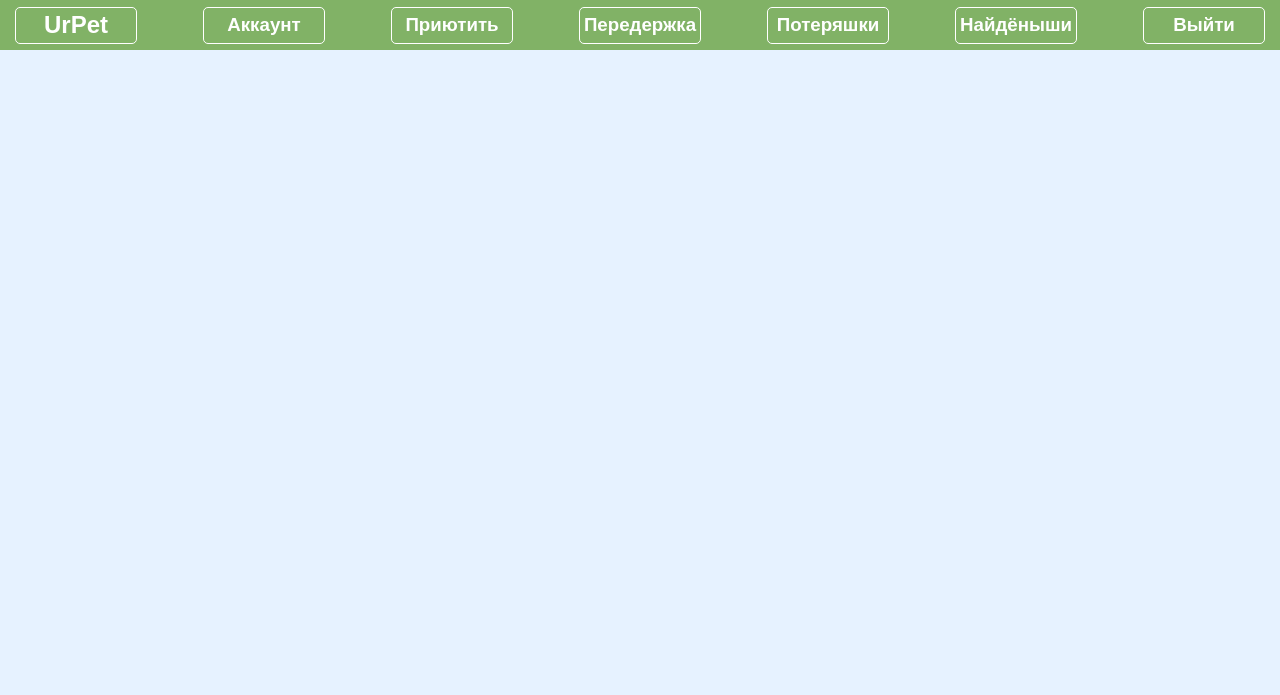
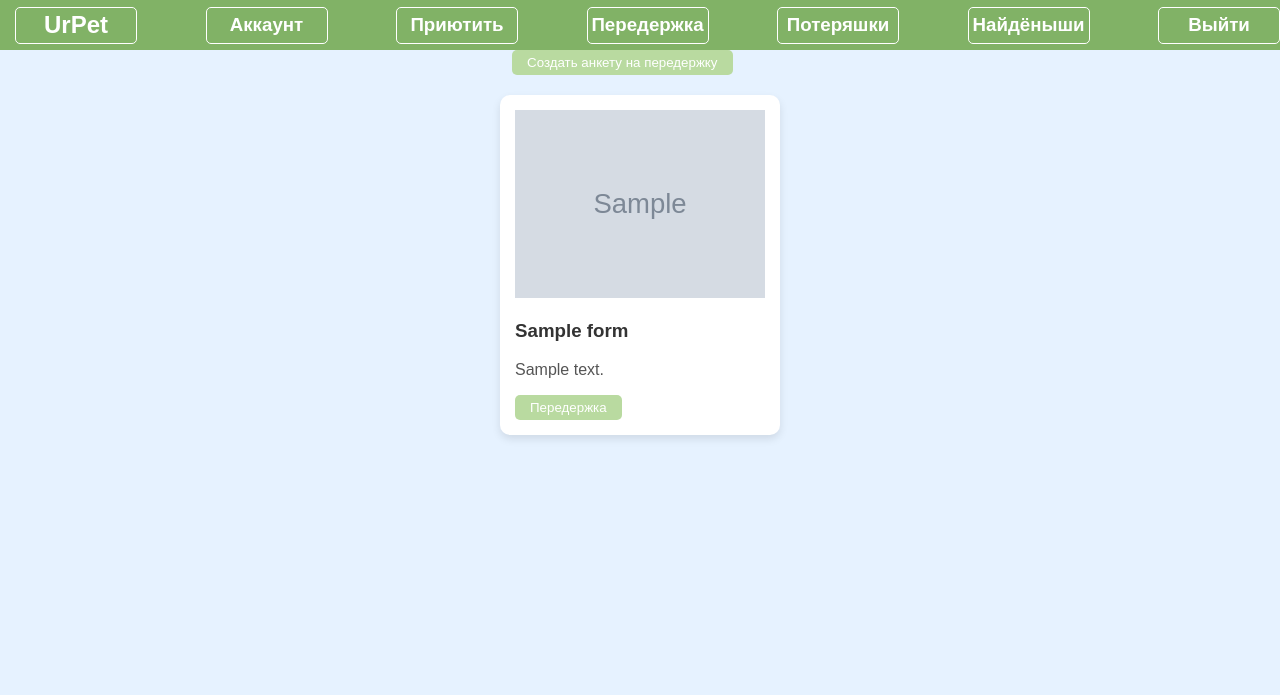
Before and after one commit to voutoad/urpet, a Flask app: page /overexposure in a window 1280 px wide. Shown: the top 695 px of the page. Run offline with Flask 3, Linux system fonts and the light colour scheme; a user stored in the database is signed in; tables that the repository leaves empty hold one stand-in row (values such as "Sample post"); grey boxes marked "Sample" are stand-in pictures; parts of the project's set-up code (start-up, migrations or seed data) failed here and were passed over; some libraries are stand-ins or nearby versions.

Commit message:
added overexposure

```diff
--- a/server/forms/animal_form.py
+++ b/server/forms/animal_form.py
@@ -1,6 +1,6 @@
 from flask_wtf import FlaskForm
 from flask_wtf.file import FileRequired
-from wtforms import StringField, HiddenField, BooleanField, TimeField, DateField, FileField
+from wtforms import StringField, HiddenField, BooleanField, DateField, FileField, Field
 from wtforms.validators import DataRequired
 
 
@@ -12,5 +12,6 @@ class CreateAnimalForm(FlaskForm):
     img = FileField('Изображение', validators=[FileRequired()])
     date = DateField('Какого числа', validators=[DataRequired()])
     redirect = HiddenField('redirect')
-    at_time = TimeField('Во время', validators=[DataRequired()])
+    at_time = StringField('Во время', validators=[DataRequired()])
     address = StringField('Где', validators=[DataRequired()])
+    overexposure = BooleanField('overexposure', validators=[])
--- a/server/models/animal_form.py
+++ b/server/models/animal_form.py
@@ -21,4 +21,5 @@ class Animal(db.Model):
     date: Mapped[datetime.date] = mapped_column(
         default=datetime.datetime.now().date
     )
+    overexposure: Mapped[bool] = mapped_column(default=False)
     at_time: Mapped[str]
--- a/server/routes/animal_form.py
+++ b/server/routes/animal_form.py
@@ -40,6 +40,7 @@ def new_animal():
             'address': form.address.data,
             'coords': get_coords_by_address(form.address.data),
             'is_approved': appr,
+            'overexposure': form.overexposure.data,
         }
         p.save(uri)
         ANIMAL.create(**data)
@@ -62,7 +63,7 @@ def get_lost():
     ]
 
 
-def found():
+def found_animal():
     return [
         {
             'id': i.id,
--- a/server/routes/urls.py
+++ b/server/routes/urls.py
@@ -13,7 +13,7 @@ app.add_url_rule('/map', view_func=map_animals, methods=['GET', 'POST'])
 app.add_url_rule('/about', view_func=about, methods=['GET'])
 app.add_url_rule('/create-form/', view_func=new_animal, methods=['POST'])
 app.add_url_rule('/get-lost/', view_func=get_lost, methods=['GET'])
-app.add_url_rule('/poter/', view_func=found, methods=['GET'])
+app.add_url_rule('/poter/', view_func=found_animal, methods=['GET'])
 
 # AUTH
 app.add_url_rule('/auth/login/', view_func=login, methods=['POST'])
--- a/server/routes/user.py
+++ b/server/routes/user.py
@@ -39,7 +39,9 @@ def addopt():
 
 @login_required
 def overexposure():
-    return render_template('overexposure.html')
+    animals = ANIMAL.get_overexposure()
+    form = CreateAnimalForm()
+    return render_template('overexposure.html', animals=animals, form=form)
 
 
 @login_required
--- /dev/null
+++ b/server/static/css/peredershka.css
@@ -0,0 +1,204 @@
+body {
+    background-color: #e6f2ff;
+    padding: 0;
+    margin: 0;
+    min-height: 100vh;
+    font-family: 'Arial', sans-serif;
+    color: #333;
+}
+
+main {
+    position: relative;
+    min-height: 100vh;
+}
+
+.create {
+    margin-left: 40%;
+    background-color: #b9daa0;
+    color: white;
+    border: none;
+    padding: 5px 15px;
+    border-radius: 5px;
+}
+
+.create:hover {
+    background-color: #a3df76;
+}
+
+.top-barfixed {
+    background-color: #81b266;
+    height: 50px;
+    width: 100%;
+    display: flex;
+    align-items: center;
+    justify-content: space-between;
+}
+
+.top-barfixed a {
+    height: 35px;
+    width: 120px;
+    margin-left: 15px;
+    background-color: #81b266;
+    border-radius: 5px;
+    color: white;
+    border: 1px solid white;
+    text-decoration: none;
+    display: flex;
+    align-items: center;
+    justify-content: center;
+}
+
+.top-barfixed a:hover {
+    background-color: #6c914c;
+}
+
+.animal-cards {
+    display: flex;
+    flex-wrap: wrap;
+    justify-content: space-around;
+}
+
+.animal-card {
+    background-color: white;
+    max-width: 250px;
+    margin: 20px;
+    padding: 15px;
+    border-radius: 10px;
+    box-shadow: 0 4px 8px rgba(0, 0, 0, 0.1);
+}
+
+.animal-card img {
+    max-width: 100%;
+    height: auto;
+}
+
+.animal-card h3 {
+    color: #333;
+}
+
+.animal-card p {
+    color: #555;
+}
+
+.animal-card button {
+    background-color: #b9daa0;
+    color: white;
+    border: none;
+    padding: 5px 15px;
+    border-radius: 5px;
+}
+
+.animal-card button:hover {
+    background-color: #a3df76;
+}
+
+.footer {
+    background-color: #81b266;
+    color: white;
+    text-align: center;
+    padding-top: 20px;
+    padding-bottom: 20px;
+    position: relative;
+    min-height: 2.5rem;
+}
+
+
+@media screen and (max-width: 768px) {
+
+    .top-barfixed {
+        flex-direction: column;
+        align-items: center;
+        height: auto;
+        padding-bottom: 10px;
+    }
+
+    .top-barfixed a {
+        width: calc(50% - 10px);
+        margin-left: 5px;
+        margin-right: 5px;
+        margin-bottom: 10px;
+    }
+
+    .animal-cards {
+        flex-direction: column;
+        align-items: center;
+    }
+
+    .animal-card {
+        max-width: 90%;
+        margin-bottom: 20px;
+    }
+
+    .footer {
+        font-size: smaller;
+        padding-top: 15px;
+        padding-bottom: 15px;
+    }
+}
+
+.modal {
+    display: none;
+    position: fixed;
+    z-index: 1000;
+    left: 0;
+    top: 0;
+    width: 100%;
+    height: 100%;
+    overflow: auto;
+    background-color: rgba(0, 0, 0, 0.5);
+    justify-content: center;
+    align-items: center;
+}
+
+.modal-content {
+    background-color: #e0f7ec;
+    width: 90%;
+    max-width: 400px;
+    padding: 20px;
+    border-radius: 15px;
+    position: relative;
+}
+
+.close {
+    color: #aaa;
+    position: absolute;
+    top: 10px;
+    right: 20px;
+    font-size: 28px;
+    font-weight: bold;
+    cursor: pointer;
+}
+
+.close:hover,
+.close:focus {
+    color: #000;
+}
+input {
+    padding: 8px;
+    border: 1px solid #ccc;
+    border-radius: 5px;
+    background-color: #f3fef9;
+    box-sizing: border-box;
+}
+button[type="submit"] {
+    background-color: #6c914c;
+    color: white;
+    border: none;
+    padding: 10px 20px;
+    border-radius: 5px;
+    cursor: pointer;
+    width: 100%;
+}
+button[type="submit"]:hover {
+    background-color: #547a43;
+}
+form {
+    margin-top: 20px;
+}
+
+label,
+input {
+    display: block;
+    width: 100%;
+    margin-bottom: 10px;
+}
--- a/server/static/js/naydenushi.js
+++ b/server/static/js/naydenushi.js
@@ -7,7 +7,7 @@ async function init(){
     });
     ['zoomControl', 'searchControl', 'rulerControl',
         'typeSelector', 'fullscreenControl', 'trafficControl'].forEach(elem => myMap.controls.remove(elem));
-    let resp = await fetch('http://194.87.140.79:8080/poter/');
+    let resp = await fetch('/poter/');
     let animals = await resp.json();
     console.log(animals)
     animals.forEach(animal => {
--- /dev/null
+++ b/server/static/js/peredershka.js
@@ -0,0 +1,23 @@
+const n_modal = document.getElementById('modal');
+const loginButton = document.querySelector('#create');
+const n_closeButton = document.getElementById('close');
+n_modal.style.display = 'none';
+
+loginButton.addEventListener('click', function() {
+    n_modal.style.display = "flex";
+    document.body.style.overflow = "hidden";
+});
+
+
+n_closeButton.addEventListener('click', function() {
+    n_modal.style.display = 'none';
+    document.body.style.overflow = 'auto';
+});
+
+
+window.addEventListener('click', function(event) {
+    if (event.target === modal) {
+        n_modal.style.display = 'none';
+        document.body.style.overflow = 'auto';
+    }
+});
--- a/server/static/js/poter.js
+++ b/server/static/js/poter.js
@@ -29,7 +29,7 @@ async function init() {
     //     }
     // ];
     let resp = await fetch('/poter/');
-    animals = await resp.json()
+    let animals = await resp.json()
     const animalNotifications = document.getElementById('animal-notifications');
 
     animals.forEach(animal => {
--- a/server/templates/naydenushi.html
+++ b/server/templates/naydenushi.html
@@ -32,6 +32,7 @@
             <button id="address_on_map">Адрес на карту</button>
             {{form.csrf_token}} {{form.owner(value=current_user.id)}}
             <input id="is_lost" name="is_lost" value="" type="hidden" />
+            <input id="overexposure" name="overexposure" value="" type="hidden" />
             <input
               id="redirect"
               name="redirect"
--- a/server/templates/overexposure.html
+++ b/server/templates/overexposure.html
@@ -1,23 +1,83 @@
 <!DOCTYPE html>
 <html lang="en">
-
 <head>
     <meta charset="UTF-8">
     <meta name="viewport" content="width=device-width, initial-scale=1.0">
-  <link href="/static/css/UrPet.css" rel="stylesheet" type="text/css" />
-  <script src="/static/js/naydenushi.js" defer></script>
+    <link href="/static/css/peredershka.css" rel="stylesheet" type="text/css">
+    <script src="/static/js/peredershka.js" defer></script>
     <title>Document</title>
-  <script src="https://api-maps.yandex.ru/2.1/?apikey=04fcaae6-825a-469a-86fe-eabc5755edd4&lang=ru_RU"
-    type="text/javascript"></script>
 </head>
-</head>
-
 <body>
 {% include 'includes/nav2.html' %}
-  <main></main>
+<main>
+
+    <button class="create" id="create">Создать анкету на передержку</button>
+    {% for animal in animals %}
+        {% if loop.first %}
+            <section class="animal-cards">
+                <article class="animal-card">
+                    <img src="/{{ animal.img }}">
+                    <h3>{{ animal.name }}</h3>
+                    <p>{{ animal.description }}</p>
+                    <button>Передержка</button>
+                </article>
+                {% elif loop.last %}
+                <article class="animal-card">
+                    <img src="/{{ animal.img }}">
+                    <h3>{{ animal.name }}</h3>
+                    <p>{{ animal.description }}</p>
+                    <button>Передержка</button>
+                </article>
+            </section>
+        {% elif loop.index % 3 == 0 %}
+
+            <article class="animal-card">
+                <img src="/{{ animal.img }}">
+                <h3>{{ animal.name }}</h3>
+                <p>{{ animal.description }}</p>
+                <button>Передержка</button>
+            </article>
+            </section>
+            <section class="animal-cards">
+        {% else %}
+            <article class="animal-card">
+                <img src="/{{ animal.img }}">
+                <h3>{{ animal.name }}</h3>
+                <p>{{ animal.description }}</p>
+                <button>Передержка</button>
+            </article>
+        {% endif %}
+
+    {% endfor %}
+    {% if animals|length == 1 %}
+        </section>
+    {% endif %}
+</main>
+<div id="modal" class="modal">
+    <div class="modal-content">
+        <span class="close" id="close">&times;</span>
+        <div class="block-create">
+            <h2>Создать анкету на передержку</h2>
+            <form method="post" action="/create-form/" enctype="multipart/form-data">
+                {{ form.csrf_token }}
+                {{ form.owner(value=current_user.id) }}
+                <label for="address_test">Где:</label>
+                <input id="address_test"  name="address" type="text" />
+                <input id="is_lost" name="is_lost" value="" type="hidden">
+                <input id="redirect" name="redirect" value="/overexposure" type="hidden">
+                <input id="overexposure" name="overexposure" value="True" type="hidden">
+                {{ form.name.label }}{{ form.name(size=20) }}
+                {{ form.description.label }}{{ form.description(size=20) }}
+                {{ form.img.label }}{{ form.img }}
+                <label for="date">С какого числа</label>{{ form.date }}
+                <label for="at_time">На сколько</label>{{ form.at_time }}
+                <button type="submit">Создать</button>
+            </form>
+        </div>
+    </div>
+</div>
 <footer class="footer">
     <p>&copy; 2024 Передержка и поиск животных</p>
 </footer>
 </body>
-
 </html>
--- a/server/templates/poterashki.html
+++ b/server/templates/poterashki.html
@@ -52,6 +52,7 @@
             {{form.csrf_token}} {{form.owner(value=1)}}
             <input id="is_lost" name="is_lost" value="True" type="hidden" />
             <input id="redirect" name="redirect" value="/" type="hidden" />
+            <input id="overexposure" name="overexposure" value="" type="hidden" />
             {{form.name.label}}{{form.name(size=20)}}
             {{form.description.label}}{{form.description(size=20)}}
             {{form.img.label}}{{form.img}} {{form.date.label}}{{form.date}}
--- a/server/templates/poterashkiafter.html
+++ b/server/templates/poterashkiafter.html
@@ -27,6 +27,7 @@
                     {{form.owner(value=current_user.id)}}
                     <input id="is_lost" name="is_lost" value="True" type="hidden">
                     <input id="redirect" name="redirect" value="/poterashki" type="hidden">
+                    <input id="overexposure" name="overexposure" value="" type="hidden">
                     {{form.name.label}}{{form.name(size=20)}}
                     {{form.description.label}}{{form.description(size=20)}}
                     {{form.img.label}}{{form.img}}
```
Also changed, not shown: server/repo/animal_form.py (+29 -22 lines), server/wsgi.py (+20 -7 lines). Lines whose indentation alone changed are shown as unchanged.
